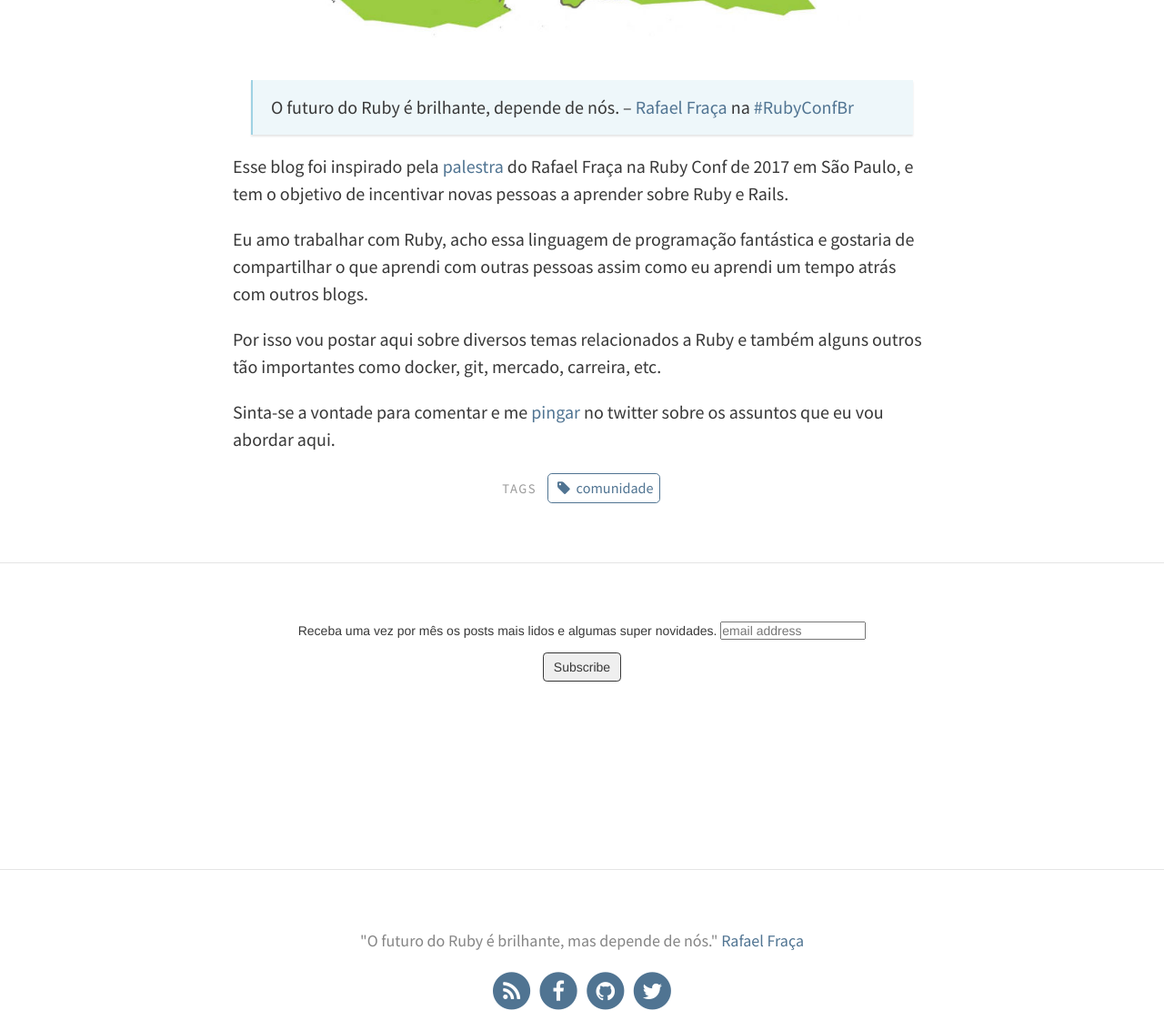
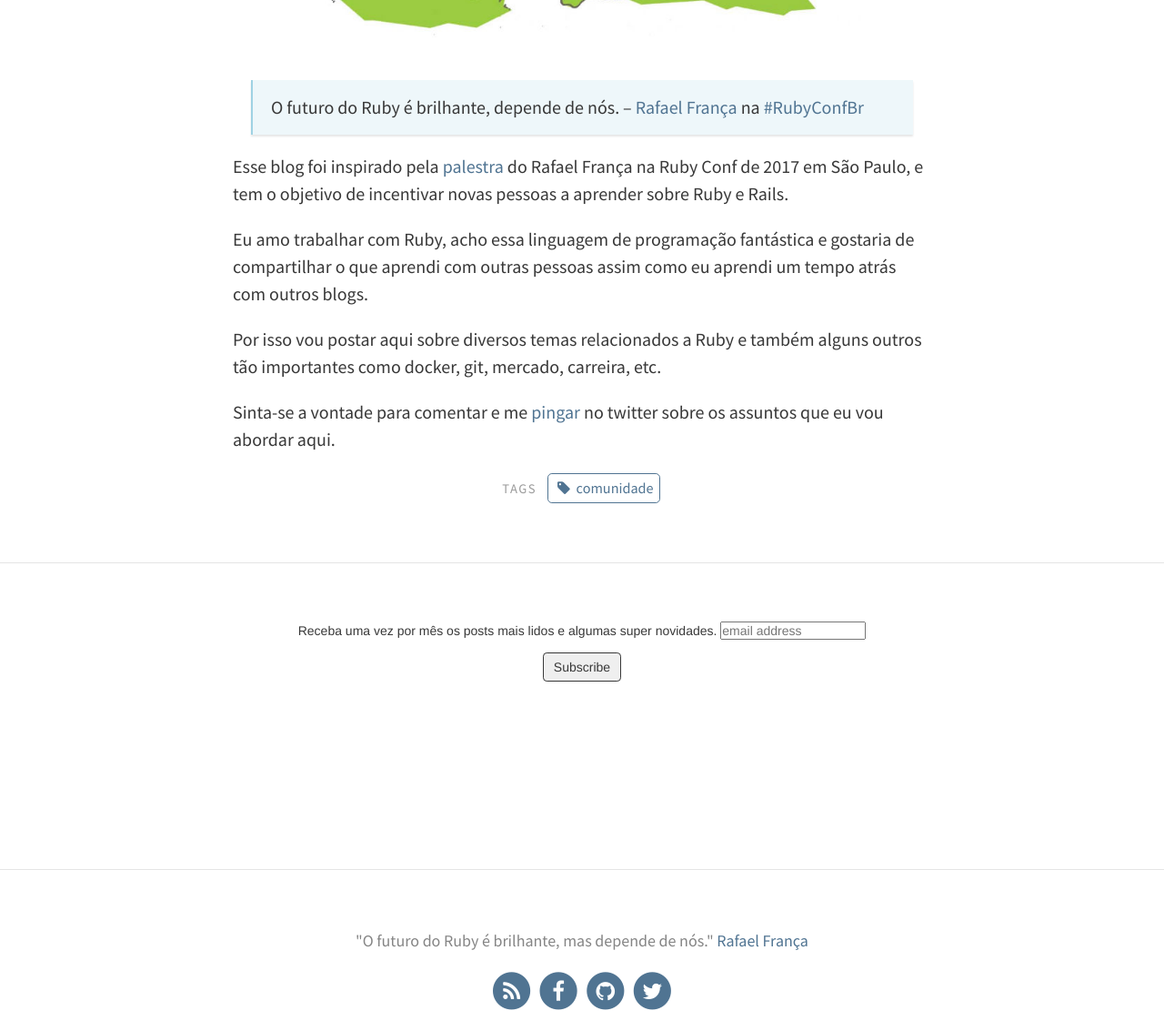
Before and after one commit to lucasprag/rubynostrilhos, a Jekyll site: the page built from _posts/2017-12-06-inspiracao.md, in a window 1280 px wide. Shown: the part 866-1999 px from the top of the page at 91% size. Built offline with Jekyll 4.4.1, drawn with Linux system fonts in a browser that asks for light colours; comment, search, counter and statistics services are not loaded.

Commit message:
correct typo on 'Rafael Fraça'. From 'Fraça' to 'França'

```diff
--- a/_config.yml
+++ b/_config.yml
@@ -18,7 +18,7 @@ theme_settings:
      <p>Ruby on Rails<br><small>e muito mais em pt-br.</small></p>
   header_text_feature_image: assets/img/ruby-on-rails.png
   footer_text: >
-    "O futuro do Ruby é brilhante, mas depende de nós." <a href="https://twitter.com/rafaelfranca">Rafael Fraça</a>
+    "O futuro do Ruby é brilhante, mas depende de nós." <a href="https://twitter.com/rafaelfranca">Rafael França</a>
 
   # Icons
   rss: true
--- a/_posts/2017-12-06-inspiracao.md
+++ b/_posts/2017-12-06-inspiracao.md
@@ -7,9 +7,9 @@ thumbnail: "assets/img/posts/rails5.jpg"
 
 ![Welcome to Rails](/assets/img/posts/rails5.jpg)
 
-> O futuro do Ruby é brilhante, depende de nós. – [Rafael Fraça](https://twitter.com/rafaelfranca) na [#RubyConfBr](https://twitter.com/search?q=%23RubyConfBR&src=typd)
+> O futuro do Ruby é brilhante, depende de nós. – [Rafael França](https://twitter.com/rafaelfranca) na [#RubyConfBr](https://twitter.com/search?q=%23RubyConfBR&src=typd)
 
-Esse blog foi inspirado pela [palestra](https://speakerdeck.com/rafaelfranca/o-futuro-da-comunidade-ruby) do Rafael Fraça na Ruby Conf de 2017 em São Paulo, e tem o objetivo de incentivar novas pessoas a aprender sobre Ruby e Rails.
+Esse blog foi inspirado pela [palestra](https://speakerdeck.com/rafaelfranca/o-futuro-da-comunidade-ruby) do Rafael França na Ruby Conf de 2017 em São Paulo, e tem o objetivo de incentivar novas pessoas a aprender sobre Ruby e Rails.
 
 Eu amo trabalhar com Ruby, acho essa linguagem de programação fantástica e gostaria de compartilhar o que aprendi com outras pessoas assim como eu aprendi um tempo atrás com outros blogs.
 
```
